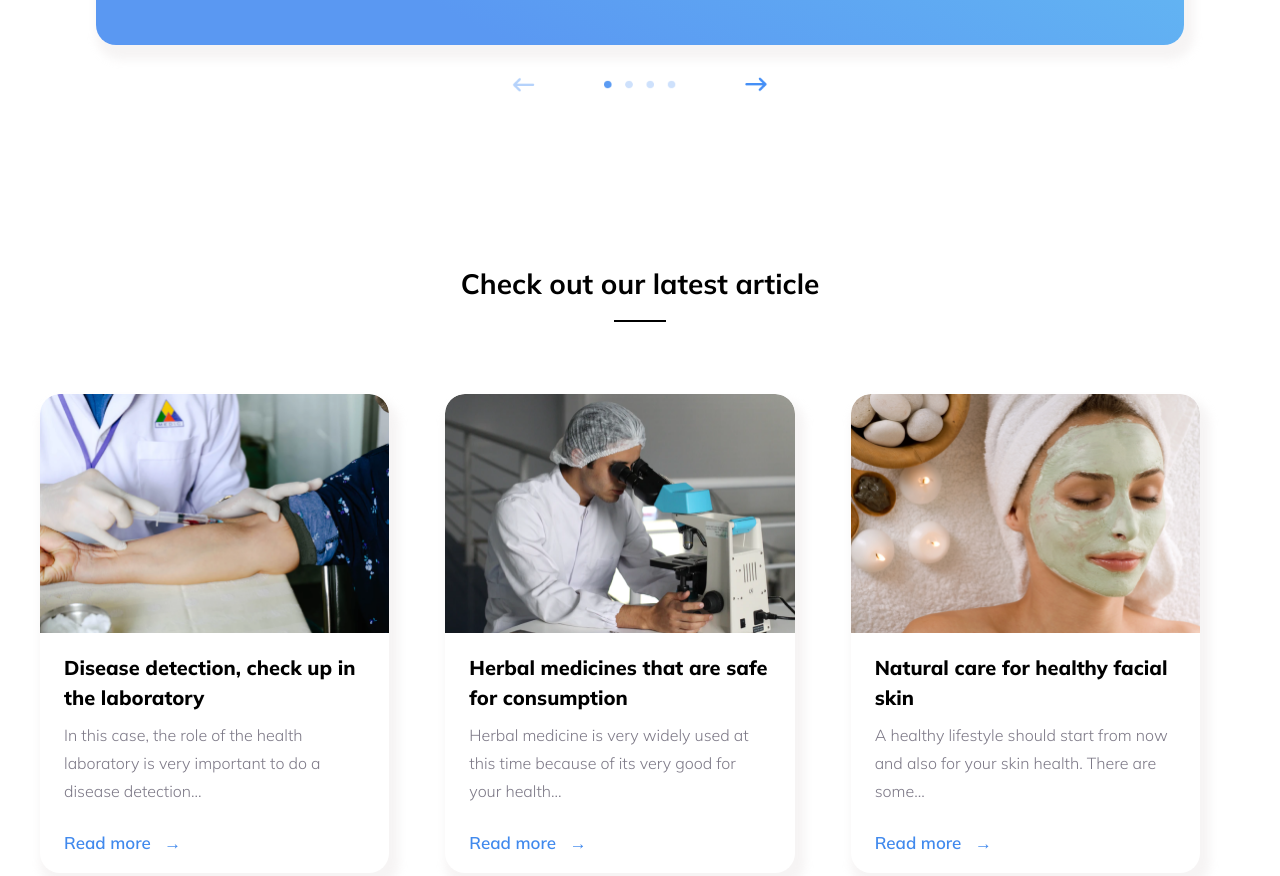
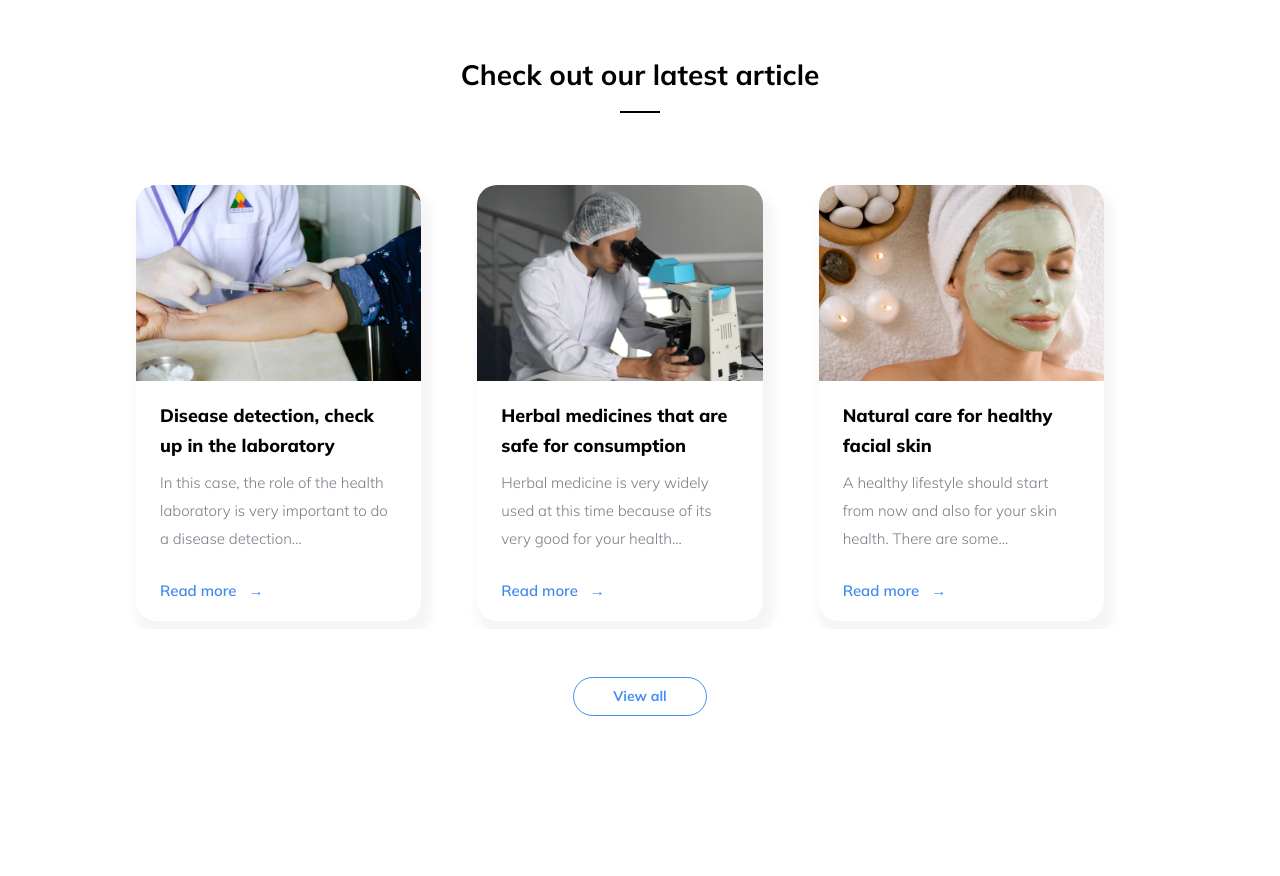
Before and after one commit to JideWin/1prj-VirtualHealthCare, a plain HTML site: page index.html in a window 1280 px wide. Shown: the part 3413-4289 px from the top of the page. Drawn offline with Linux system fonts and the light colour scheme.

Commit message:
3rd commit

```diff
--- a/style.css
+++ b/style.css
@@ -106,7 +106,8 @@ li:hover {
 }
 
 .heroImage img{
-width: 100%;
+width: 90%;
+
 }
 
 
@@ -421,6 +422,7 @@ width: 100%;
 .healthcare{
     display: flex;
     margin: auto;
+    width: 80%;
 }
 
 .healthcareImage{
@@ -491,7 +493,8 @@ margin-top: 2rem;
 .app{
     display: flex;
     margin: auto;
-    margin-top: 10rem;
+    width: 80%;
+    margin-top: 5rem;
 }
 
 .appText{
@@ -539,7 +542,7 @@ margin-top: 2rem;
         color: #458FF6;
         width: 25%;
         border: 1.4px solid #458FF6;
-        margin-bottom: 2rem;
+        margin-bottom: 15rem;
     }
 
 
@@ -553,7 +556,7 @@ margin-top: 2rem;
     }
 
     .customer{
-        width: 85%;
+        width: 80%;
         margin: auto;
         align-items: center;
         background: linear-gradient(208.18deg, #67C3F3 9.05%, #5A98F2 76.74%);
@@ -561,7 +564,19 @@ margin-top: 2rem;
         padding: 20px;
         padding: 3rem 2rem;
         border-radius: 20px;
-    }
+        margin-top: -2rem;
+    }
+
+    /* .customerImage{
+        width: 100%;
+        margin-left: 55rem;
+        margin-top: -2rem;
+    }
+
+    .customerImage img{
+        width: 5%;
+
+    } */
 
     .customerText{
         margin: auto;
@@ -648,6 +663,11 @@ margin-top: 2rem;
             margin-bottom: 10rem;
           }
 
+          .article{
+            margin: auto;
+            width: 80%;
+          }
+
     .articleText{
         text-align: center;
     }
@@ -670,7 +690,7 @@ margin-top: 2rem;
     .articleBoxes{
         display: flex;
         margin: auto;
-        width: 95%;
+        width: 100%;
     }
 
     .disease{
@@ -696,13 +716,14 @@ margin-top: 2rem;
     .diseaseText h2{
         /* width: 90%; */
         font-family:Mulish;
-        font-size: 20px;
+        font-size: 18px;
         font-weight: 750;
         line-height: 30px;
         margin-bottom: .5rem;
     }
 
     .diseaseText p{
+        font-size: 15px;
         font-family: Mulish;
         font-weight: 300;
         line-height: 28px;
@@ -713,7 +734,7 @@ margin-top: 2rem;
 
     .diseaseText h3{
         font-family: Mulish;
-        font-size: 17px;
+        font-size: 15px;
         font-weight: 549;
         line-height: 28px;
         color: #4089ED;
@@ -742,7 +763,7 @@ margin-top: 2rem;
     .herbalText h2{
         /* width: 90%; */
         font-family:Mulish;
-        font-size: 20px;
+        font-size: 18px;
         font-weight: 750;
         line-height: 30px;
         margin-bottom: .5rem;
@@ -750,7 +771,7 @@ margin-top: 2rem;
 
     .herbalText p{
         font-family: Mulish;
-        font-size: 16px;
+        font-size: 15px;
         font-weight: 300;
         line-height: 28px;
         color:#7D7987;
@@ -759,7 +780,7 @@ margin-top: 2rem;
 
     .herbalText h3{
         font-family: Mulish;
-        font-size: 17px;
+        font-size: 15px;
         font-weight: 549;
         line-height: 28px;
         color: #4089ED;
@@ -788,7 +809,7 @@ margin-top: 2rem;
     .naturalText h2{
         /* width: 90%; */
         font-family:Mulish;
-        font-size: 20px;
+        font-size: 18px;
         font-weight: 750;
         line-height: 30px;
         margin-bottom: .5rem;
@@ -796,7 +817,7 @@ margin-top: 2rem;
 
     .naturalText p{
         font-family: Mulish;
-        font-size: 16px;
+        font-size: 15px;
         font-weight: 300;
         line-height: 28px;
         color:#7D7987;
@@ -805,7 +826,7 @@ margin-top: 2rem;
 
     .naturalText h3{
         font-family: Mulish;
-        font-size: 17px;
+        font-size: 15px;
         font-weight: 549;
         line-height: 28px;
         color: #4089ED;
```
Also changed, not shown: index.html (+3 -0 lines).
